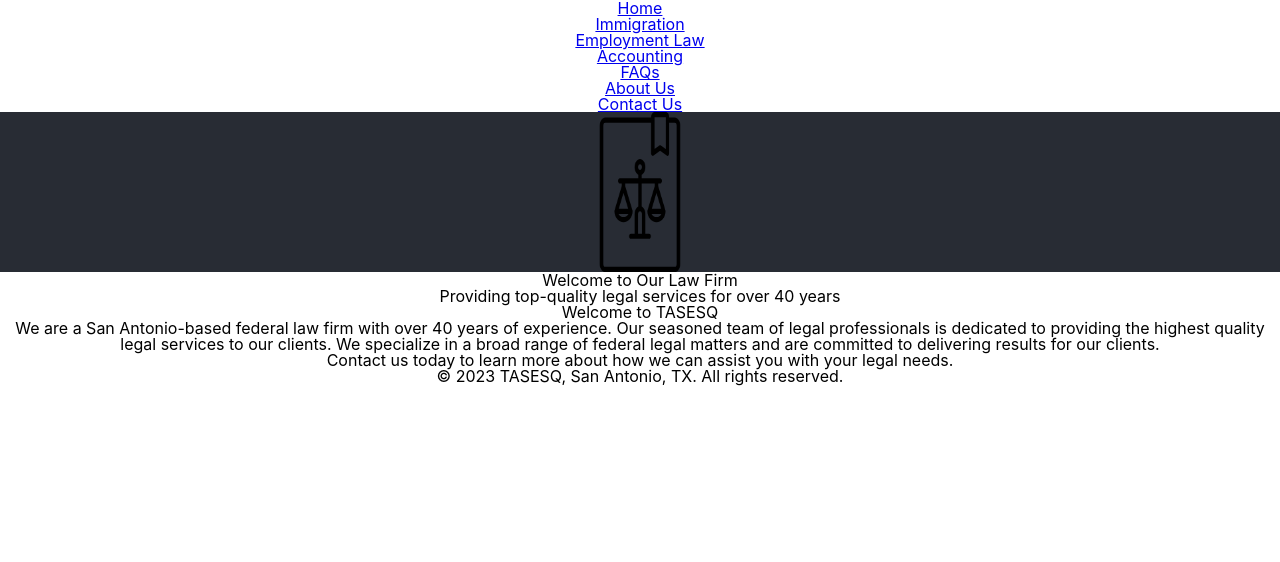
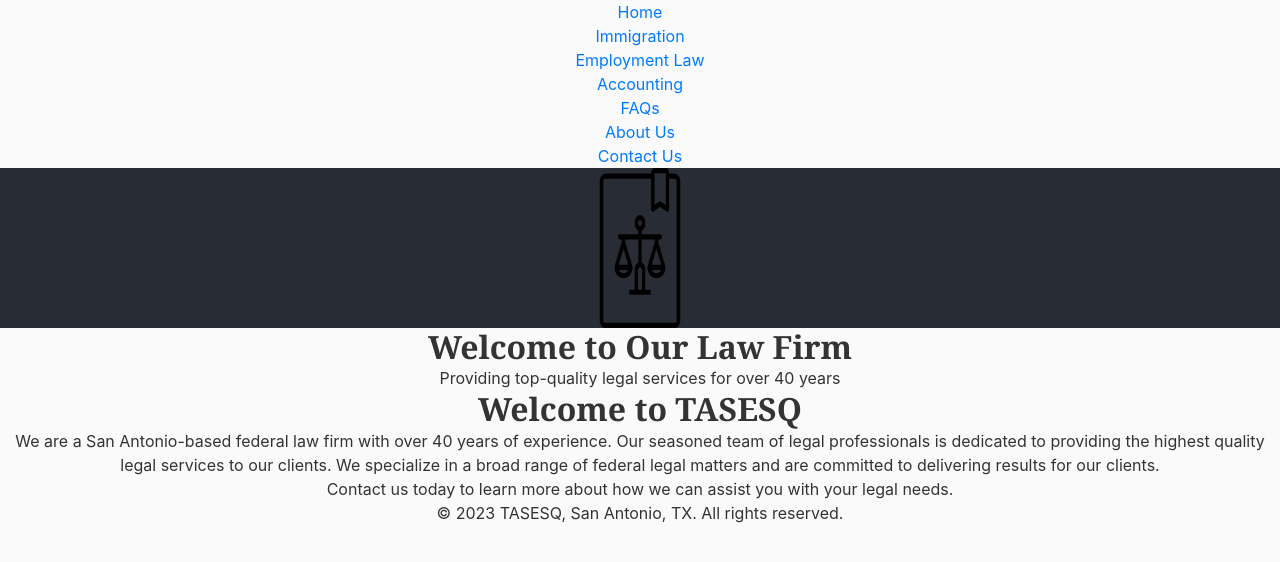
Before and after one commit to elpopes/tasesq, a React (Create React App) app: page / in a window 1280 px wide. Shown: the top 562 px of the page. Built offline with nearby package versions, Linux system fonts and the light colour scheme.

Commit message:
complete typography

```diff
--- /dev/null
+++ b/src/styles/base/_typography.scss
@@ -0,0 +1,57 @@
+$font-family-base: 'Helvetica Neue', Helvetica, Arial, sans-serif;
+$font-family-headings: 'Georgia', serif;
+
+// Base font styles
+body, button, input, select, textarea {
+  font-family: $font-family-base;
+  font-size: 16px;
+  line-height: 1.5;
+  color: #333;
+  background-color: rgb(250, 250, 250);
+}
+
+// Headings
+h1, h2, h3, h4, h5, h6 {
+  font-family: $font-family-headings;
+  font-weight: 700;
+  color: #333;
+  margin-top: 0;
+}
+
+h1 {
+  font-size: 2em;
+  line-height: 1.2;
+}
+
+h2 {
+  font-size: 1.75em;
+  line-height: 1.25;
+}
+
+h3 {
+  font-size: 1.5em;
+  line-height: 1.3;
+}
+
+h4 {
+  font-size: 1.25em;
+}
+
+h5 {
+  font-size: 1em;
+}
+
+h6 {
+  font-size: 0.875em;
+}
+
+// Links
+a {
+  color: #007BFF;
+  text-decoration: none;
+
+  &:hover {
+    color: #0056b3;
+    text-decoration: underline;
+  }
+}
--- a/src/styles/main.scss
+++ b/src/styles/main.scss
@@ -1 +1,2 @@
 @import 'base/reset';
+@import 'base/typography';
```
